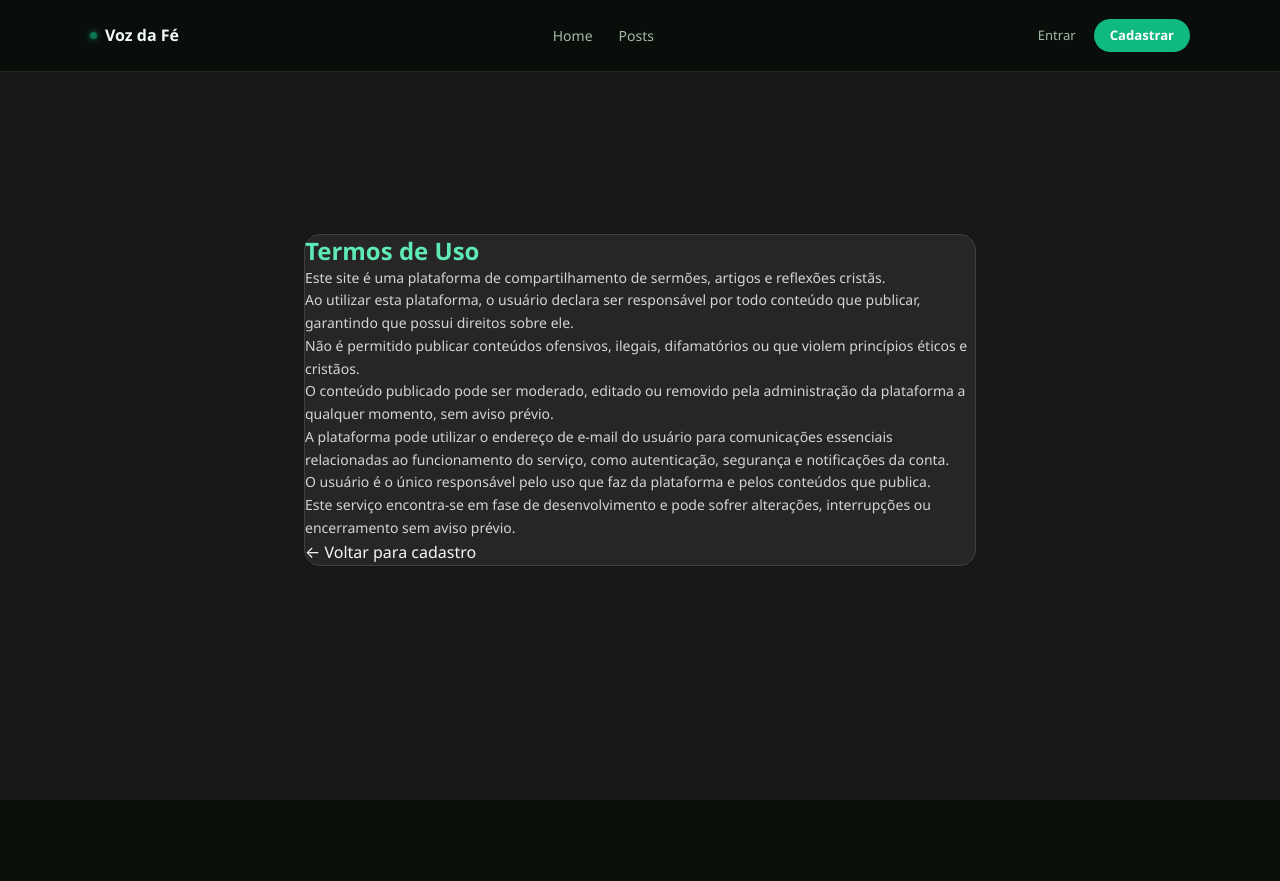
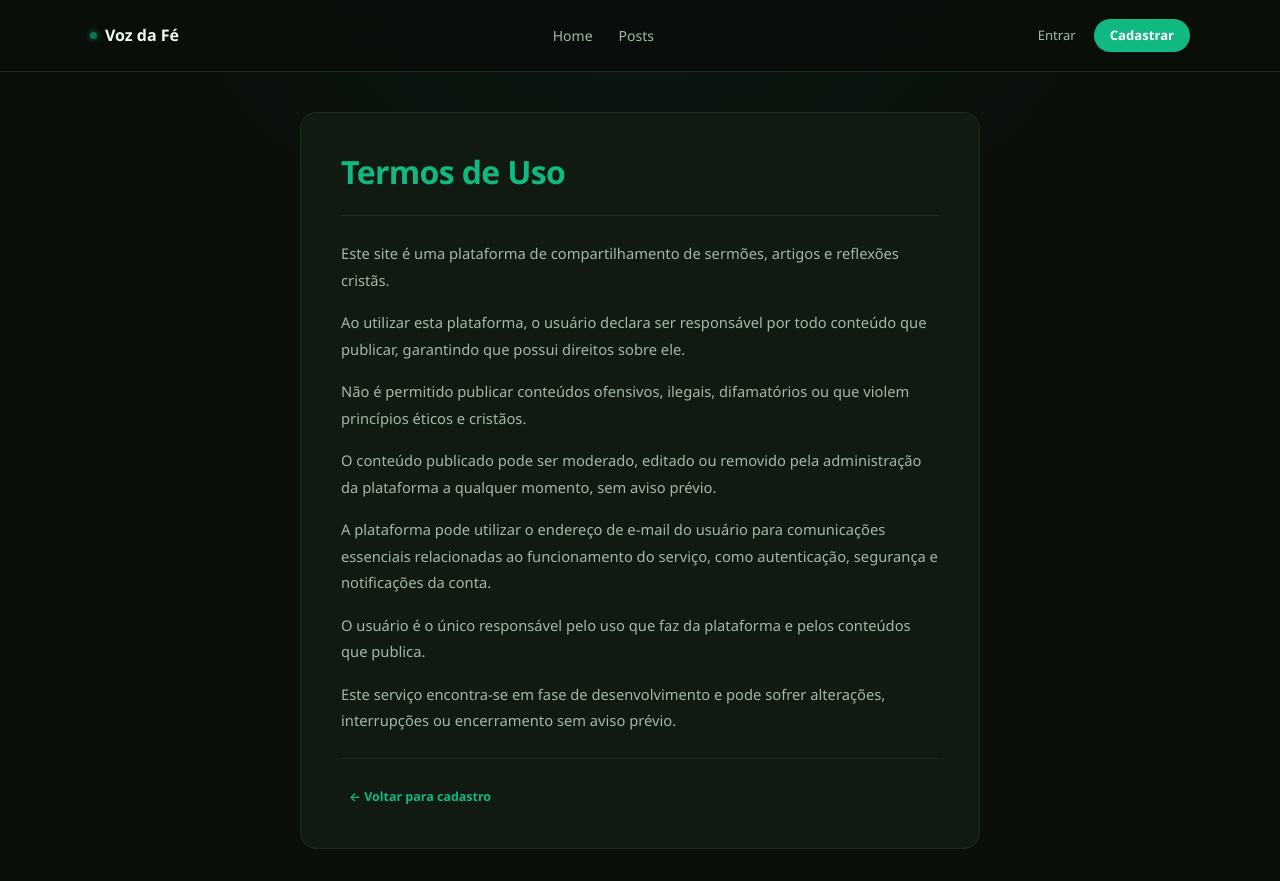
Before and after one commit to MrCat2357/edifiquemos, a Next.js app: page /termos in a window 1280 px wide. Before the commit the page ends 800 px from the top, so only its background shows below. Built offline with nearby package versions, Linux system fonts and the light colour scheme; no server answers.

Commit message:
arrumando as datas, esqueci senha e termos de uso

```diff
--- a/app/criar-post/page.tsx
+++ b/app/criar-post/page.tsx
@@ -80,7 +80,7 @@ export default function CriarPost() {
         conteudo: conteudo.trim(),
         tipo,
         igreja: igreja.trim() || "",
-        data: data || new Date(),
+        data: data.trim() || "",   // ✅ salva como string livre
         autorId: user.uid,
         autorNome,
         autorFoto: autorFoto ?? null,
@@ -236,12 +236,13 @@ export default function CriarPost() {
               <label className="auth-label">
                 Data <span className="auth-label-opt">(opcional)</span>
               </label>
+              {/* ✅ type="text" — aceita qualquer formato livre */}
               <input
-                type="date"
+                type="text"
+                placeholder="Ex: 2025, Século XVI…"
                 value={data}
                 onChange={(e) => setData(e.target.value)}
                 className="auth-input"
-                style={{ colorScheme: "dark" }}
               />
             </div>
           </div>
--- a/app/esqueci-senha/page.tsx
+++ b/app/esqueci-senha/page.tsx
@@ -4,6 +4,7 @@ import { useState, Suspense } from "react";
 import { sendPasswordResetEmail } from "firebase/auth";
 import { auth } from "@/lib/firebase";
 import { useSearchParams } from "next/navigation";
+import Link from "next/link";
 
 function EsqueciSenhaForm() {
   const searchParams = useSearchParams();
@@ -32,7 +33,7 @@ function EsqueciSenhaForm() {
       } else if (error.code === "auth/invalid-email") {
         setErro("Email inválido.");
       } else {
-        setErro("Erro ao enviar email.");
+        setErro("Erro ao enviar email. Tente novamente.");
       }
     }
 
@@ -40,36 +41,79 @@ function EsqueciSenhaForm() {
   }
 
   return (
-    <form onSubmit={handleReset} className="flex flex-col gap-3 w-80">
+    <div className="auth-card">
 
-      <h1 className="text-xl font-bold">Recuperar senha</h1>
+      {/* Logo */}
+      <div className="auth-logo">
+        <span className="auth-logo-dot" />
+        Voz da Fé
+      </div>
 
+      <h1 className="auth-title">Recuperar senha</h1>
+      <p className="auth-subtitle">
+        Informe seu e-mail e enviaremos um link para redefinir sua senha.
+      </p>
+
+      <form onSubmit={handleReset} className="auth-form">
+
+        <div className="auth-field">
+          <label className="auth-label">E-mail</label>
           <input
             type="email"
-        placeholder="Digite seu email"
+            placeholder="seu@email.com"
             value={email}
             onChange={(e) => setEmail(e.target.value)}
-        className="border p-2"
+            required
+            className="auth-input"
           />
+        </div>
+
+        {/* Mensagem de sucesso */}
+        {mensagem && (
+          <div style={{
+            background: "rgba(16,185,129,0.08)",
+            border: "1px solid rgba(16,185,129,0.2)",
+            borderRadius: "var(--radius-sm)",
+            padding: "0.625rem 0.875rem",
+          }}>
+            <p style={{ fontSize: "0.82rem", color: "var(--emerald)" }}>{mensagem}</p>
+          </div>
+        )}
+
+        {/* Erro */}
+        {erro && (
+          <div className="auth-error">
+            <p>{erro}</p>
+          </div>
+        )}
 
         <button
+          type="submit"
           disabled={loading}
-        className="bg-blue-500 text-white p-2 rounded"
+          className="auth-btn-primary"
         >
-        {loading ? "Enviando..." : "Enviar email"}
+          {loading ? "Enviando..." : "Enviar email de recuperação"}
         </button>
 
-      {mensagem && <p className="text-green-600">{mensagem}</p>}
-      {erro && <p className="text-red-600">{erro}</p>}
+      </form>
 
-    </form>
+      <div className="auth-links">
+        <Link href="/login" className="auth-link">← Voltar para o login</Link>
+      </div>
+
+    </div>
   );
 }
 
 export default function EsqueciSenha() {
   return (
-    <div className="flex flex-col items-center justify-center h-screen">
-      <Suspense fallback={<p className="text-neutral-400">Carregando...</p>}>
+    <div className="auth-page">
+      <Suspense fallback={
+        <div className="loading-state">
+          <div className="spinner" />
+          <span>Carregando...</span>
+        </div>
+      }>
         <EsqueciSenhaForm />
       </Suspense>
     </div>
--- a/app/page.tsx
+++ b/app/page.tsx
@@ -43,6 +43,7 @@ export default function HomePage() {
           )}
         </div>
 
+         {/* STATS DESATIVADOS TEMPORARIAMENTE — descomentar quando os números forem reais*/
         <div className="hero-stats">
           <div className="stat">
             <span className="stat-number">+240</span>
@@ -59,6 +60,7 @@ export default function HomePage() {
             <span className="stat-label">Leitores</span>
           </div>
         </div>
+        }
       </div>
     </section>
   );
--- a/app/termos/page.tsx
+++ b/app/termos/page.tsx
@@ -4,52 +4,53 @@ import Link from "next/link";
 
 export default function TermosPage() {
   return (
-    <div className="min-h-screen bg-neutral-900 text-neutral-100 flex items-center justify-center px-4">
+    <div className="auth-page" style={{ alignItems: "flex-start", paddingTop: "calc(var(--header-h) + 2.5rem)" }}>
 
-      <div className="max-w-2xl bg-neutral-800 border border-neutral-700 rounded-lg p-6 space-y-6">
+      <div style={{
+        maxWidth: 680,
+        width: "100%",
+        background: "var(--bg-card)",
+        border: "1px solid var(--border)",
+        borderRadius: "var(--radius-lg)",
+        padding: "2.5rem",
+        display: "flex",
+        flexDirection: "column",
+        gap: "1.5rem",
+      }}>
 
-        <h1 className="text-2xl font-bold text-emerald-300">
+        <h1 style={{
+          fontSize: "clamp(1.5rem, 3vw, 2rem)",
+          fontWeight: 800,
+          color: "var(--emerald)",
+          letterSpacing: "-0.02em",
+          lineHeight: 1.2,
+        }}>
           Termos de Uso
         </h1>
 
-        <div className="space-y-4 text-sm leading-relaxed text-neutral-300">
+        <hr className="post-detail-divider" />
 
-          <p>
-            Este site é uma plataforma de compartilhamento de sermões, artigos e reflexões cristãs.
-          </p>
-
-          <p>
-            Ao utilizar esta plataforma, o usuário declara ser responsável por todo conteúdo que publicar, garantindo que possui direitos sobre ele.
-          </p>
-
-          <p>
-            Não é permitido publicar conteúdos ofensivos, ilegais, difamatórios ou que violem princípios éticos e cristãos.
-          </p>
-
-          <p>
-            O conteúdo publicado pode ser moderado, editado ou removido pela administração da plataforma a qualquer momento, sem aviso prévio.
-          </p>
-
-          <p>
-            A plataforma pode utilizar o endereço de e-mail do usuário para comunicações essenciais relacionadas ao funcionamento do serviço, como autenticação, segurança e notificações da conta.
-          </p>
-
-          <p>
-            O usuário é o único responsável pelo uso que faz da plataforma e pelos conteúdos que publica.
-          </p>
-
-          <p>
-            Este serviço encontra-se em fase de desenvolvimento e pode sofrer alterações, interrupções ou encerramento sem aviso prévio.
-          </p>
-
+        <div style={{
+          display: "flex",
+          flexDirection: "column",
+          gap: "1rem",
+          fontSize: "0.92rem",
+          color: "var(--text-2)",
+          lineHeight: 1.8,
+        }}>
+          <p>Este site é uma plataforma de compartilhamento de sermões, artigos e reflexões cristãs.</p>
+          <p>Ao utilizar esta plataforma, o usuário declara ser responsável por todo conteúdo que publicar, garantindo que possui direitos sobre ele.</p>
+          <p>Não é permitido publicar conteúdos ofensivos, ilegais, difamatórios ou que violem princípios éticos e cristãos.</p>
+          <p>O conteúdo publicado pode ser moderado, editado ou removido pela administração da plataforma a qualquer momento, sem aviso prévio.</p>
+          <p>A plataforma pode utilizar o endereço de e-mail do usuário para comunicações essenciais relacionadas ao funcionamento do serviço, como autenticação, segurança e notificações da conta.</p>
+          <p>O usuário é o único responsável pelo uso que faz da plataforma e pelos conteúdos que publica.</p>
+          <p>Este serviço encontra-se em fase de desenvolvimento e pode sofrer alterações, interrupções ou encerramento sem aviso prévio.</p>
         </div>
 
-        {/* VOLTAR */}
-        <div className="pt-4">
-          <Link
-            href="/cadastro"
-            className="text-emerald-400 hover:underline cursor-pointer"
-          >
+        <hr className="post-detail-divider" />
+
+        <div>
+          <Link href="/cadastro" className="read-link" style={{ marginLeft: 0 }}>
             ← Voltar para cadastro
           </Link>
         </div>
```
Also changed, not shown: app/editar/[id]/page.tsx (+85 -32 lines). Lines whose indentation alone changed are shown as unchanged.
